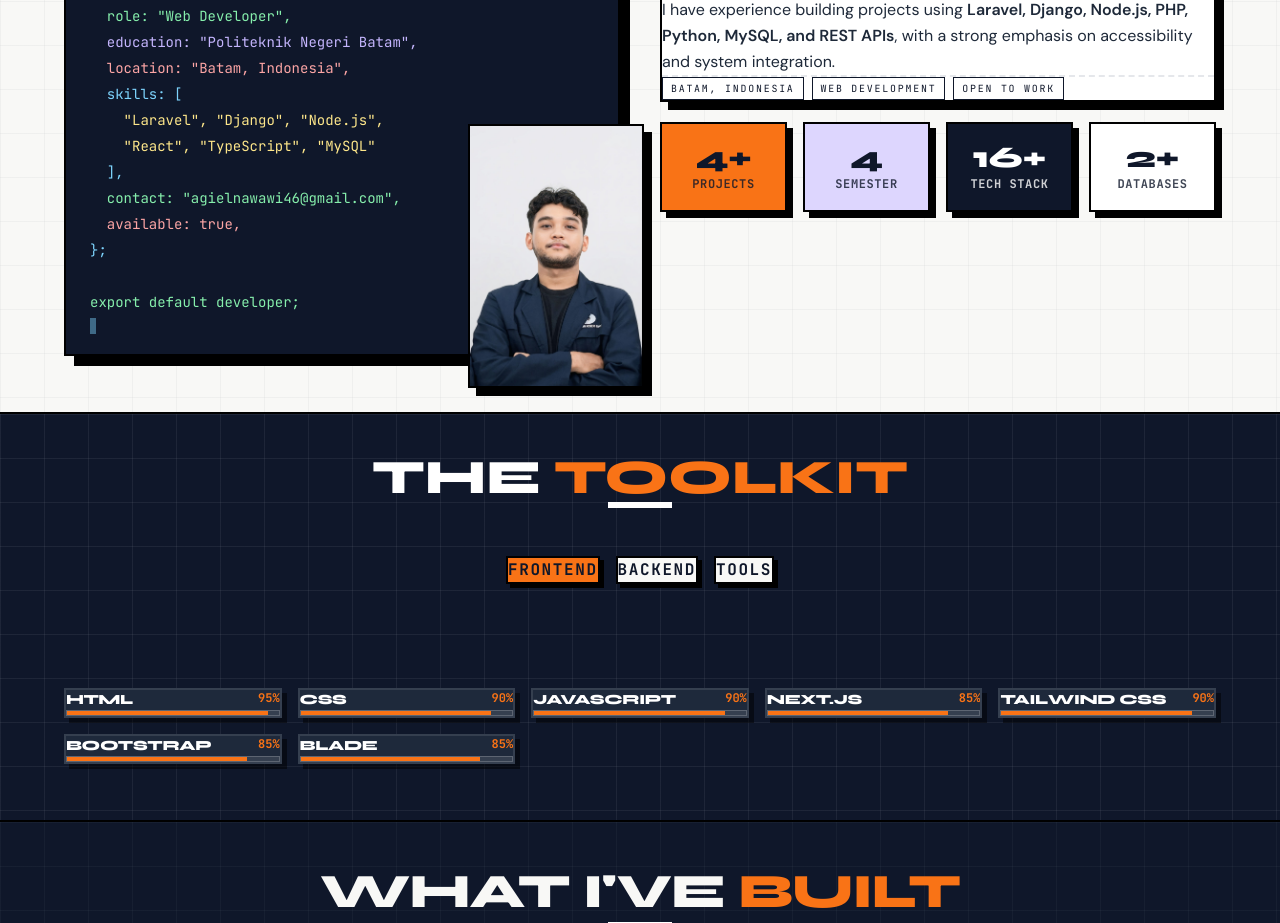
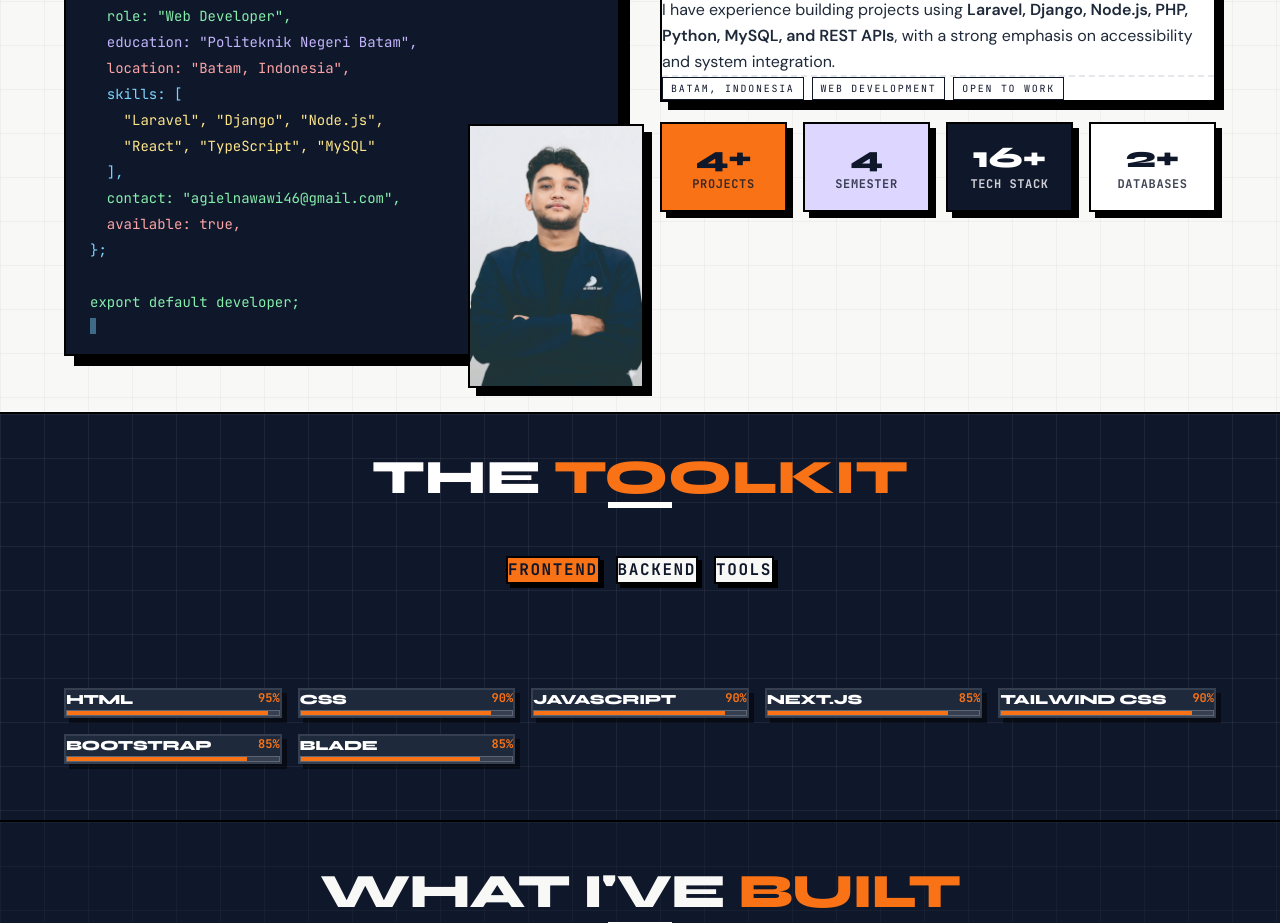
Before and after one commit to agielnawawi46/portofolio-v3, a React (Vite) app: page / in a window 1280 px wide. Shown: the part 1063-1986 px from the top of the page. Built offline with nearby package versions, Linux system fonts and the light colour scheme.

Commit message:
feat: change photo source from foto.jpg to fot.jpg across all components

```diff
--- a/src/components/AboutSkillSection.tsx
+++ b/src/components/AboutSkillSection.tsx
@@ -88,7 +88,7 @@ export default function AboutSkillSection() {
               style={{ boxShadow: '6px 6px 0px #000', aspectRatio: '1/1.2' }}
             >
               <img
-                src="/foto.jpg"
+                src="/fot.jpg"
                 alt="Agiel Nawawi"
                 className="w-full h-full object-cover object-top"
                 style={{ background: 'var(--color-lavender)' }}
@@ -120,7 +120,7 @@ export default function AboutSkillSection() {
                   style={{ boxShadow: '8px 8px 0px #000', aspectRatio: '1/1.5' }}
                 >
                   <img
-                    src="/foto.jpg"
+                    src="/fot.jpg"
                     alt="Agiel Nawawi"
                     className="w-full h-full object-cover object-top"
                     style={{ background: 'var(--color-lavender)' }}
--- a/src/components/HeroTerminal.tsx
+++ b/src/components/HeroTerminal.tsx
@@ -53,7 +53,7 @@ export default function HeroTerminal() {
             style={{ boxShadow: '8px 8px 0px #000', aspectRatio: '1/1.5' }}
           >
             <img
-              src="/foto.jpg"
+              src="/fot.jpg"
               alt="Agiel Nawawi"
               className="w-full h-full object-cover object-top"
               style={{ background: 'var(--color-lavender)' }}
```
Also changed, not shown: public/fot.jpg (added).
